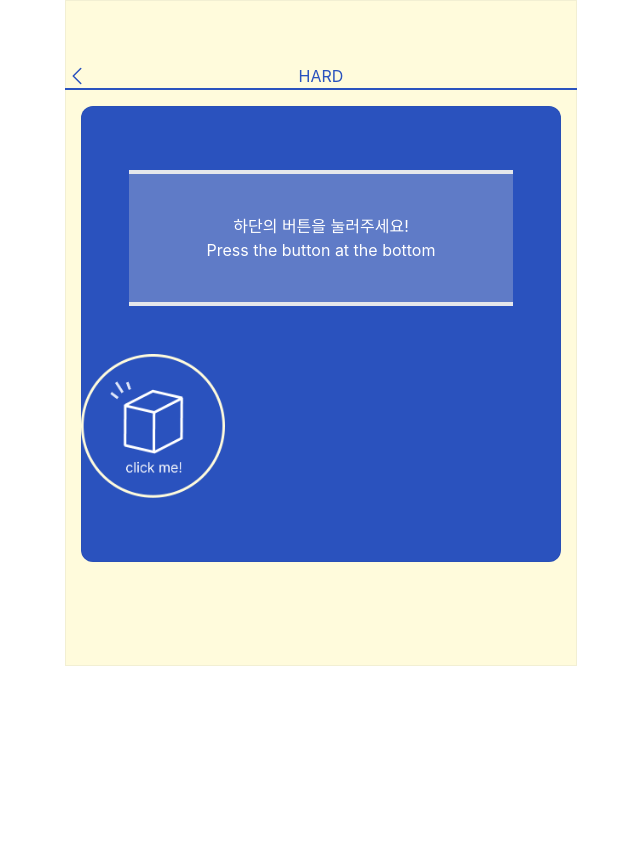
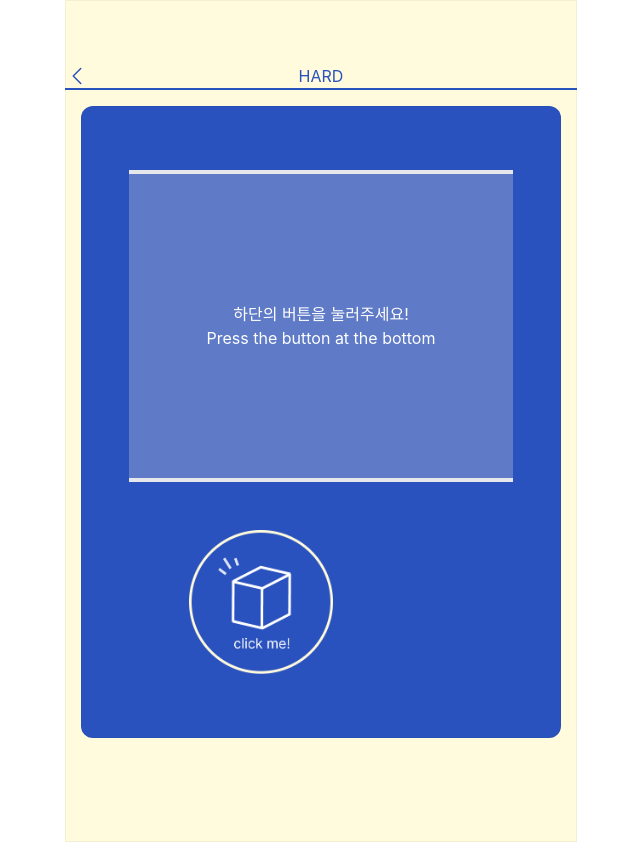
Before and after one commit to HyeGyeongLee/icebreaking, a Next.js app: page /icebreak/hard in a window 1280 px wide. Shown: the whole page, without its empty margins (319-959 px from the left). Before the commit the page ends 800 px from the top, so only its background shows below. Built offline with nearby package versions, Linux system fonts and the light colour scheme.

Commit message:
normal, middle, hard 페이지 ui 수정

```diff
--- a/pages/icebreak/hard.tsx
+++ b/pages/icebreak/hard.tsx
@@ -113,11 +113,11 @@ export default function Hard() {
 
       <div className="bg-[#2A52BE] rounded-xl m-4 py-10 text-center ring-1 ring-inset ring-gray-900/5 lg:flex lg:flex-col lg:justify-center lg:py-16">
 
-          <div className="bg-[#D9D9D9]/30 border-y-4 border-y-[#FFFBDC]-500 py-10 mx-12 text-center">
+          <div className="bg-[#D9D9D9]/30 border-y-4 border-y-[#FFFBDC]-500 py-10 mx-12 text-center py-32">
               <p className="text-[#FFFFFF]">하단의 버튼을 눌러주세요!<br/> Press the button at the bottom</p>
           </div>
 
-          <img src="../icon_button.png" className="mt-12 w-36 h-36"/>
+          <img src="../icon_button.png" className="mt-12 w-36 h-36 translate-x-[75%]"/>
       </div>
       <br />
       {/* <button type="button" onClick={openDetailModal}>normal 모달</button>
--- a/pages/icebreak/middle.tsx
+++ b/pages/icebreak/middle.tsx
@@ -148,11 +148,11 @@ export default function Middle() {
 
         <div className="bg-[#2A52BE] rounded-xl m-4 py-10 text-center ring-1 ring-inset ring-gray-900/5 lg:flex lg:flex-col lg:justify-center lg:py-16">
 
-            <div className="bg-[#D9D9D9]/30 border-y-4 border-y-[#FFFBDC]-500 py-10 mx-12 text-center">
+            <div className="bg-[#D9D9D9]/30 border-y-4 border-y-[#FFFBDC]-500 py-10 mx-12 text-center py-32">
                 <p className="text-[#FFFFFF]">하단의 버튼을 눌러주세요!<br/> Press the button at the bottom</p>
             </div>
 
-            <img src="../icon_button.png" className="mt-12 w-36 h-36"/>
+            <img src="../icon_button.png" className="mt-12 w-36 h-36 translate-x-[75%]"/>
         </div>
         <br />
         {/* <button type="button" onClick={openDetailModal}>normal 모달</button>
--- a/pages/icebreak/normal.tsx
+++ b/pages/icebreak/normal.tsx
@@ -209,11 +209,11 @@ export default function normal() {
 
         <div className="bg-[#2A52BE] rounded-xl m-4 py-10 text-center ring-1 ring-inset ring-gray-900/5 lg:flex lg:flex-col lg:justify-center lg:py-16">
 
-            <div className="bg-[#D9D9D9]/30 border-y-4 border-y-[#FFFBDC]-500 py-10 mx-12 text-center">
+            <div className="bg-[#D9D9D9]/30 border-y-4 border-y-[#FFFBDC]-500 py-10 mx-12 text-center py-32">
                 <p className="text-[#FFFFFF]">하단의 버튼을 눌러주세요!<br/> Press the button at the bottom</p>
             </div>
 
-            <img src="../icon_button.png" className="mt-12 w-36 h-36"/>
+            <img src="../icon_button.png" className="mt-12 w-36 h-36 translate-x-[75%]"/>
         </div>
         <br />
         {/* <button type="button" onClick={openDetailModal}>normal 모달</button>
```
